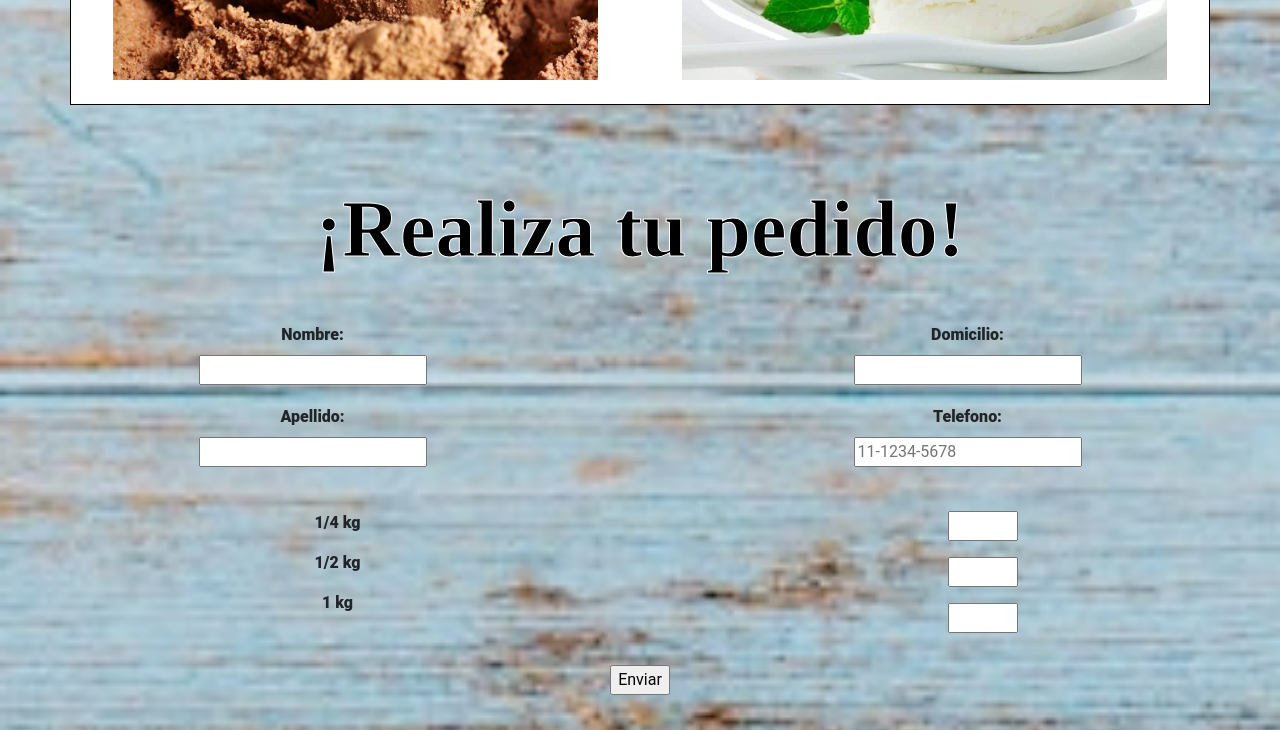
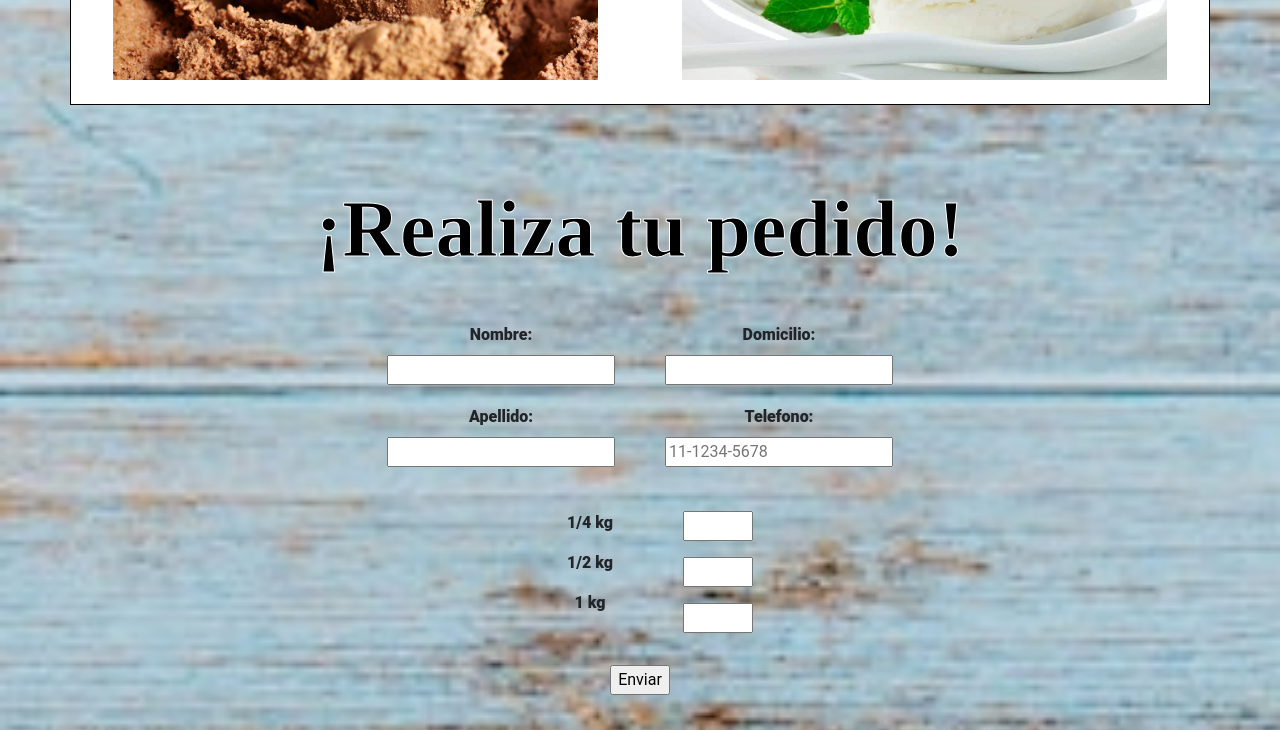
Before and after one commit to DantePileckas/EjercicioRestoBarNtics1, a plain HTML site: page index.html in a window 1280 px wide. Shown: the part 2045-2775 px from the top of the page. Drawn offline with nearby package versions, Linux system fonts and the light colour scheme; a small style sheet from the web is missing.

Commit message:
Margenes a los inputs

```diff
--- a/index.html
+++ b/index.html
@@ -194,6 +194,7 @@
         </div>
 
         <form target="_self" method="dialog" action="Destino.html" onsubmit="enviarDatos()">
+           <div id="valores" >
             <div class="row">
               <div class="col">
                 <div style="padding: 10px;">
@@ -216,10 +217,12 @@
 
                 <div style="padding: 10px;">
                   <label for="txtTelefono" id="lblUsuario">Telefono:</label><br />
-                  <input type="text" name="Telefono" id="txtTelefono" placeholder="11-1234-5678" required />
+                  <input type="text" name="Telefono" id="txtTelefono" placeholder="11-1234-5678"  pattern="[0-9]{2}-[0-9]{4}-[0-9]{4}" required />
                 </div>
 
               </div>
+
+            </div>
 
             </div>
 
@@ -232,8 +235,8 @@
           <input type="checkbox" name="tamaño" value="VasoGrande">Vaso Grande
           <input type="checkbox" name="tamaño" value="cucurucho">Cucurucho -->
 
-            <div style="padding: 10px;">
-              <div class="row">
+            <div id="valores" style="padding: 10px;">
+              <div  class="row">
                 <div class="col">
                   <ul>
                     <p>1/4 kg</p>
@@ -264,12 +267,6 @@
 
                 </div>
               </div>
-
-
-
-
-
-
             </div>
 
 
--- a/style.css
+++ b/style.css
@@ -164,6 +164,14 @@ body{
     color: #000000;
   }
 
+
+  #valores{
+    display: flex;
+    align-items: center;
+    justify-content: center;
+
+  }
+
   /* https://www.w3schools.com/tags/tag_footer.asp */
   footer {
     text-align: center;
```
